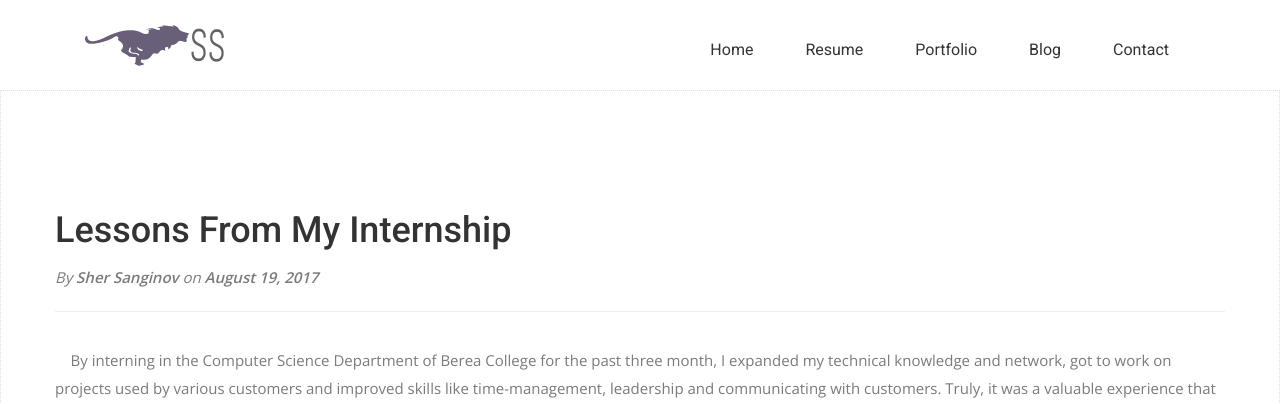
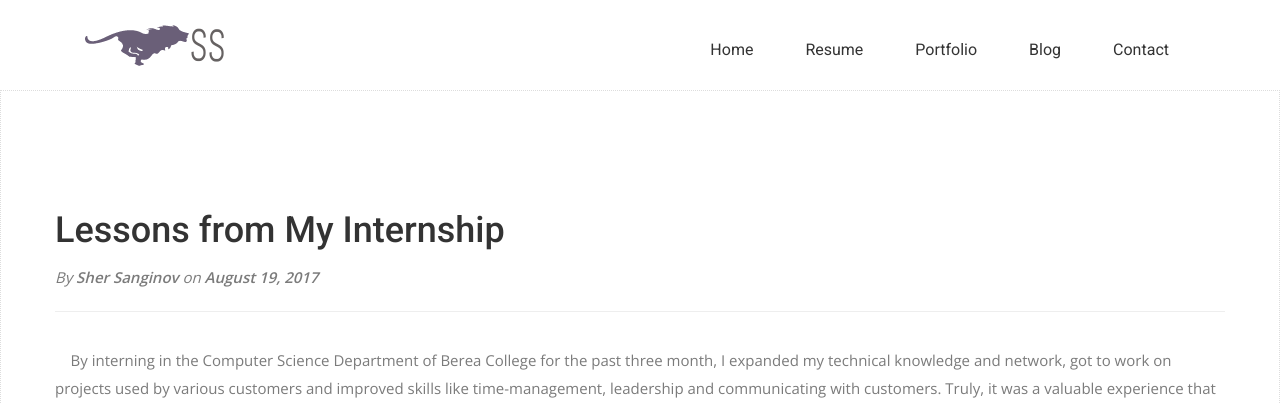
Before and after one commit to sanginovs/personal-website, a Jekyll site: the page built from _posts/2017-08-19-final.md, in a window 1280 px wide. Shown: the top 404 px of the page. Built offline with Jekyll 4.4.1, drawn with Linux system fonts in a browser that asks for light colours; nearby versions of some CDN libraries; some web fonts are replaced; comment, search, counter and statistics services are not loaded.

Commit message:
final commit

```diff
--- a/_posts/2017-08-19-final.md
+++ b/_posts/2017-08-19-final.md
@@ -1,6 +1,6 @@
 ---
 layout: post
-title: "Lessons From My Internship"
+title: "Lessons from My Internship"
 author: "Sher Sanginov"
 ---
 
```
